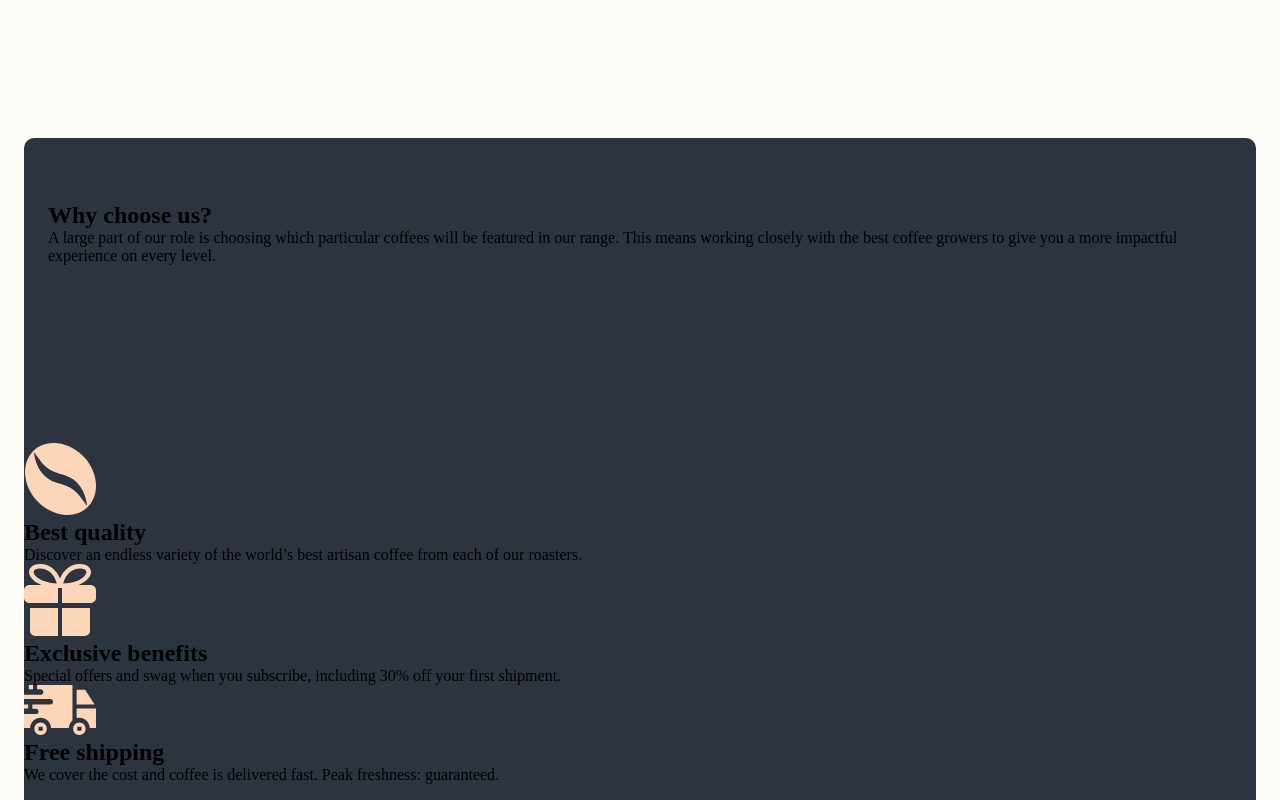
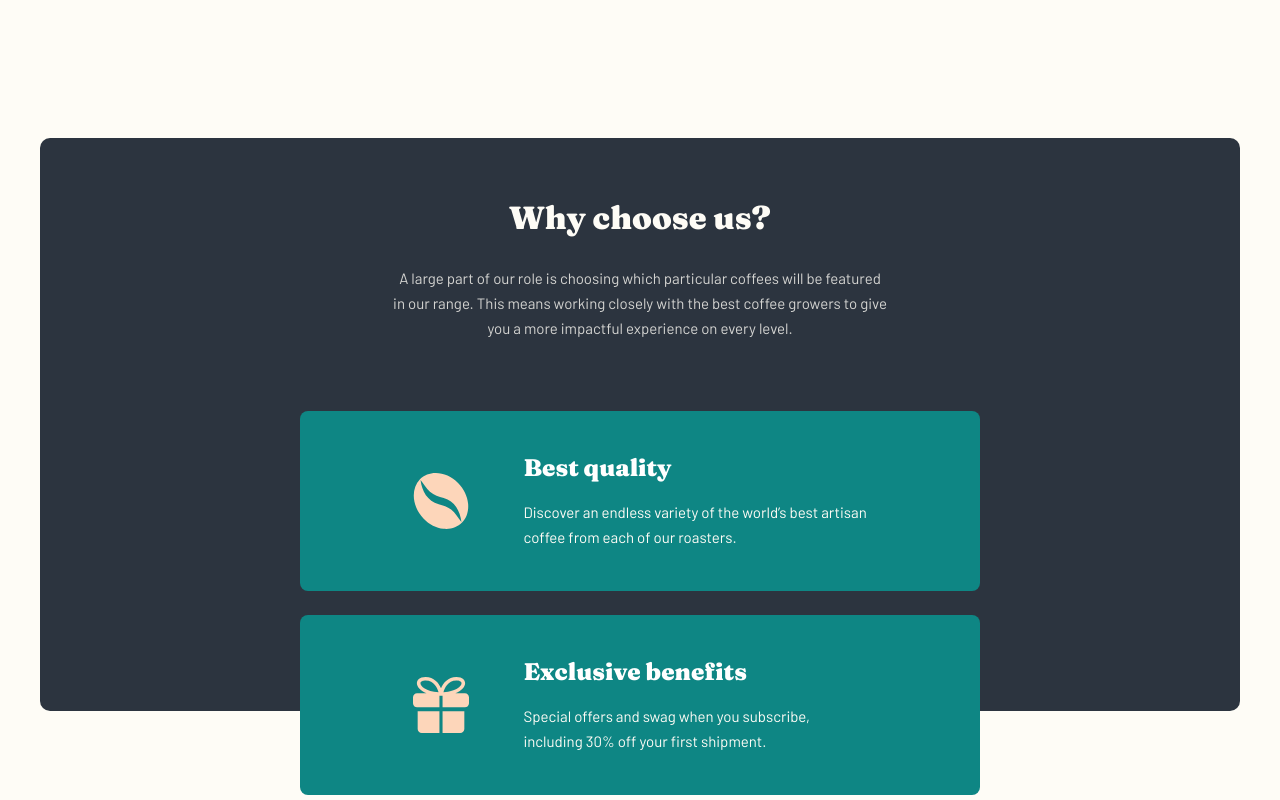
Before and after one commit to ionStici/coffeeroasters-subscription-site-fem, a React (Vite) app: page / in a window 1280 px wide. Shown: the part 1360-2160 px from the top of the page. Built offline with nearby package versions, Linux system fonts and the light colour scheme.

Commit message:
Update features component styles

```diff
--- a/src/styles/Features.module.scss
+++ b/src/styles/Features.module.scss
@@ -1,29 +1,178 @@
 // // // // // // // // // // // // // // // // // // // //
 
 .section {
+    padding: 0 24px;
+
+    @media only screen and (min-width: 768px) {
+        padding: 0 40px;
+    }
 }
 
 .wrapper {
+    max-width: 500px;
+    margin: 0 auto 120px auto;
     position: relative;
-    padding: 0 24px;
+    text-align: center;
+
+    @media only screen and (min-width: 768px) {
+        max-width: 1280px;
+        margin-bottom: 144px;
+    }
+
+    &::after {
+        content: '';
+        position: absolute;
+        z-index: -1;
+        left: 0;
+        top: 0;
+
+        border-radius: 10px;
+        background-color: hsla(216, 17%, 21%, 1);
+        width: 100%;
+        height: 902px;
+
+        @media only screen and (min-width: 768px) {
+            height: 573px;
+        }
+    }
 }
 
+// // // // // // // // // // // // // // // // // // // //
+
 .upper_box {
-    background-color: hsla(216, 17%, 21%, 1);
-    height: 902px;
-    border-radius: 10px;
     padding: 64px 24px 0 24px;
+    margin-bottom: 64px;
+    color: var(--color-light-cream);
+
+    @media only screen and (min-width: 768px) {
+        max-width: 540px;
+        margin: 0 auto 70px auto;
+        padding: 56px 22px 0 22px;
+    }
 }
 
 .title {
+    font-family: var(--fraunces);
+    font-weight: 900;
+    font-size: 28px;
+    line-height: 28px;
+
+    margin-bottom: 24px;
+
+    @media only screen and (min-width: 768px) {
+        font-size: 32px;
+        line-height: 48px;
+    }
 }
 
 .text {
-}
-
-.lower_box {
-    position: absolute;
-    top: 305px;
+    font-family: var(--barlow);
+    font-weight: 400;
+    font-size: 15px;
+    line-height: 25px;
+    opacity: 0.8;
 }
 
 // // // // // // // // // // // // // // // // // // // //
+
+.lower_box {
+    margin: 0 24px;
+
+    @media only screen and (min-width: 768px) {
+        margin: 0 57px;
+        text-align: left;
+    }
+}
+
+.box {
+    background-color: var(--color-dark-cyan);
+    border-radius: 8px;
+    padding-bottom: 48px;
+
+    @media only screen and (min-width: 768px) {
+        max-width: 680px;
+        margin: 0 auto;
+        height: 180px;
+
+        display: flex;
+        align-items: center;
+        justify-content: center;
+    }
+
+    &:not(:last-child) {
+        margin-bottom: 24px;
+        padding-top: 72px;
+
+        @media only screen and (min-width: 768px) {
+            padding: 0;
+        }
+    }
+
+    .icon {
+        margin-bottom: 56px;
+
+        @media only screen and (min-width: 768px) {
+            margin-bottom: 0;
+            margin-right: 55px;
+            width: 56px;
+            height: 56px;
+        }
+    }
+
+    &:last-child {
+        padding-top: 83px;
+
+        @media only screen and (min-width: 768px) {
+            padding: 0;
+        }
+
+        img {
+            margin-bottom: 67px;
+
+            @media only screen and (min-width: 768px) {
+                margin-bottom: 0;
+                margin-right: 56px;
+                width: 55px;
+                height: 39px;
+            }
+        }
+    }
+
+    div {
+        @media only screen and (min-width: 768px) {
+            width: 344px;
+        }
+    }
+
+    h2 {
+        font-family: var(--fraunces);
+        color: var(--color-white);
+        font-weight: 900;
+        font-size: 24px;
+        line-height: 32px;
+
+        margin-bottom: 24px;
+
+        @media only screen and (min-width: 768px) {
+            margin-bottom: 16px;
+        }
+    }
+
+    p {
+        font-family: var(--barlow);
+        color: var(--color-light-cream);
+        font-weight: 400;
+        font-size: 16px;
+        line-height: 26px;
+
+        padding: 0 33.5px;
+
+        @media only screen and (min-width: 768px) {
+            font-size: 15px;
+            line-height: 25px;
+            padding: 0;
+        }
+    }
+}
+
+// // // // // // // // // // // // // // // // // // // //
```
